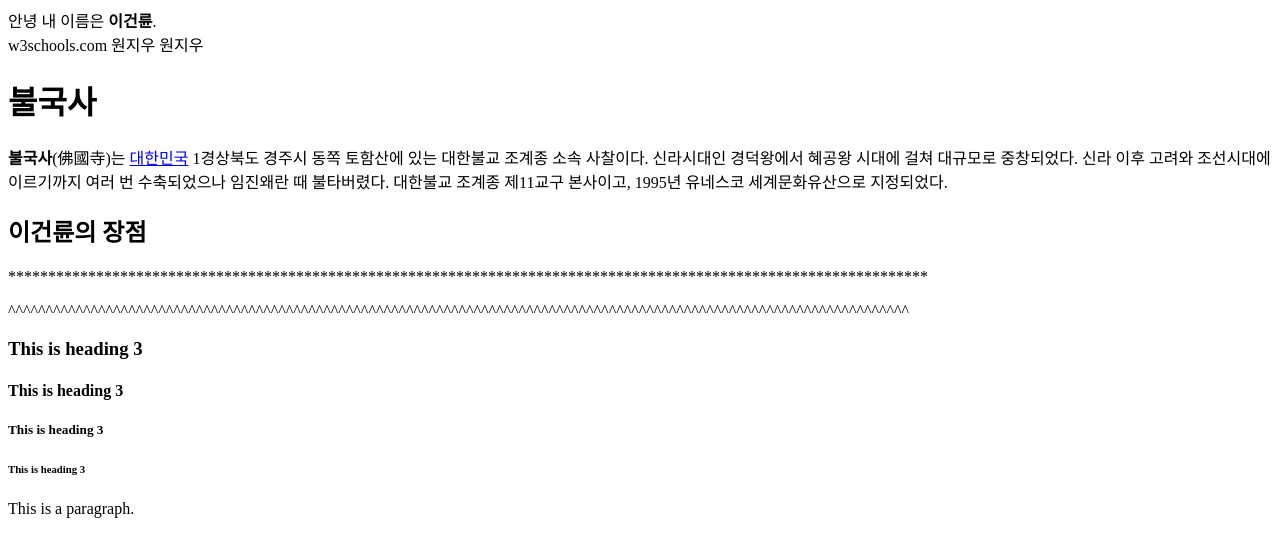
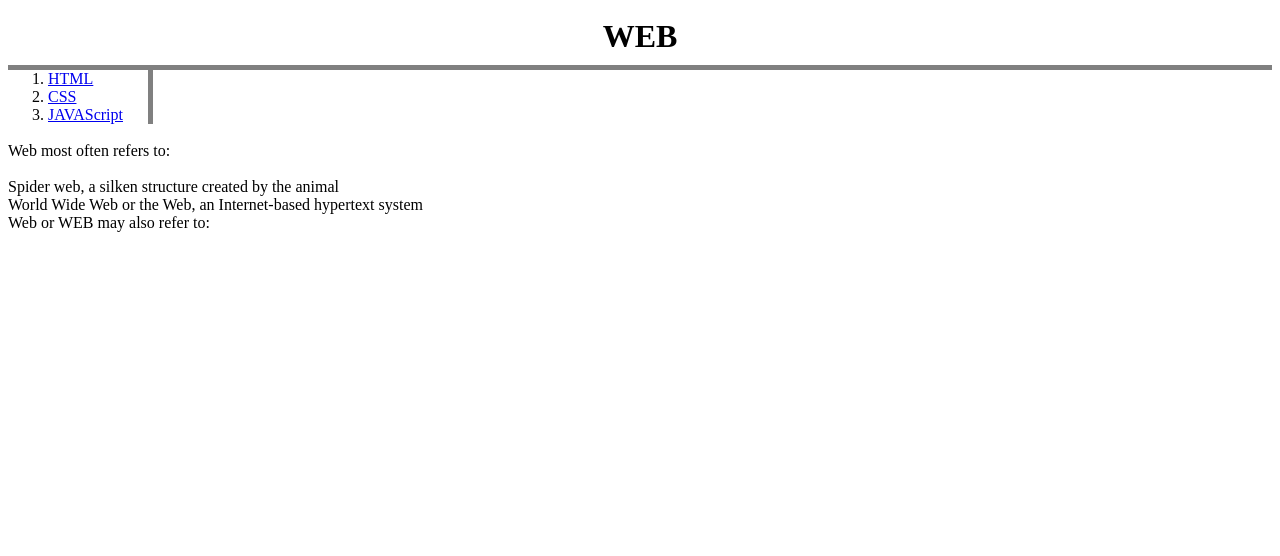
Before and after one commit to UncleLee90/leaderscoding, a plain HTML site: page index.html in a window 1280 px wide. Drawn offline with Linux system fonts and the light colour scheme.

Commit message:
Add files via upload
5학년 8월 12일 수업내용으로 첫 업로드

```diff
--- a/index.html
+++ b/index.html
@@ -1,25 +1,42 @@
-안녕 내 이름은 <strong>이건륜</strong>.<br>
-w3schools.com 원지우 원지우
 <!DOCTYPE html>
-<html>
-<title>불국사 소개</title>
-<body>
-  <h1>불국사</h1>
-  <p><strong>불국사</strong>(佛國寺)는 <a href="https://ko.wikipedia.org/wiki/%EB%8C%80%ED%95%9C%EB%AF%BC%EA%B5%AD">대한민국</a> <a>1경상북도
-    경주시 동쪽 토함산에 있는 대한불교 조계종 소속 사찰이다.
-    신라시대인 경덕왕에서 혜공왕 시대에 걸쳐 대규모로 중창되었다.
-    신라 이후 고려와 조선시대에 이르기까지 여러 번 수축되었으나 임진왜란 때 불타버렸다.
-    대한불교 조계종 제11교구 본사이고, 1995년 유네스코 세계문화유산으로 지정되었다.</p>
+<html lang="en" dir="ltr">
+  <head>
+    <meta charset="utf-8">
+    <title>grid layout ^^</title>
+    <style media="screen">
+        h1{
+          border-bottom : 5px gray solid;
+          text-align: center;
+          padding:10px;
+          margin: 0px;
+        }
+        ol{
+          border-right:5px gray solid;
+          width : 100px;
+          margin:0px;
+        }
+        .sn{
+          border : 5px red solid;
+        }
+        #grid{
+          display: grid;
+          border: 10px pink solid;
+          grid-template-columns: 2fr 1fr;
+        }
+    </style>
+  </head>
+  <body>
+    <h1>WEB</h1>
+    <ol>
+      <li><a href="1.html">HTML</a></li>
+      <li><a href="2.html">CSS</a></li>
+      <li><a href="3.html">JAVAScript</a></li>
+    </ol>
+    <br>
+    Web most often refers to:<br><br>
 
-  <h2>이건륜의 장점</h2>
-  <p>*******************************************************************************************************************</p>
-  <p>^^^^^^^^^^^^^^^^^^^^^^^^^^^^^^^^^^^^^^^^^^^^^^^^^^^^^^^^^^^^^^^^^^^^^^^^^^^^^^^^^^^^^^^^^^^^^^^^^^^^^^^^^^^^^^^^^^^^^^^^</p>
-
-  <h3>This is heading 3</h3>
-  <h4>This is heading 3</h4>
-  <h5>This is heading 3</h5>
-  <h6>This is heading 3</h6>
-  <p>This is a paragraph.</p>
-
-</body>
+    Spider web, a silken structure created by the animal<br>
+    World Wide Web or the Web, an Internet-based hypertext system<br>
+    Web or WEB may also refer to:<br>
+  </body>
 </html>
```
Also changed, not shown: 1.html (added, +50 -0 lines), 2.html (added, +13 -0 lines), 3.html (added, +13 -0 lines).
